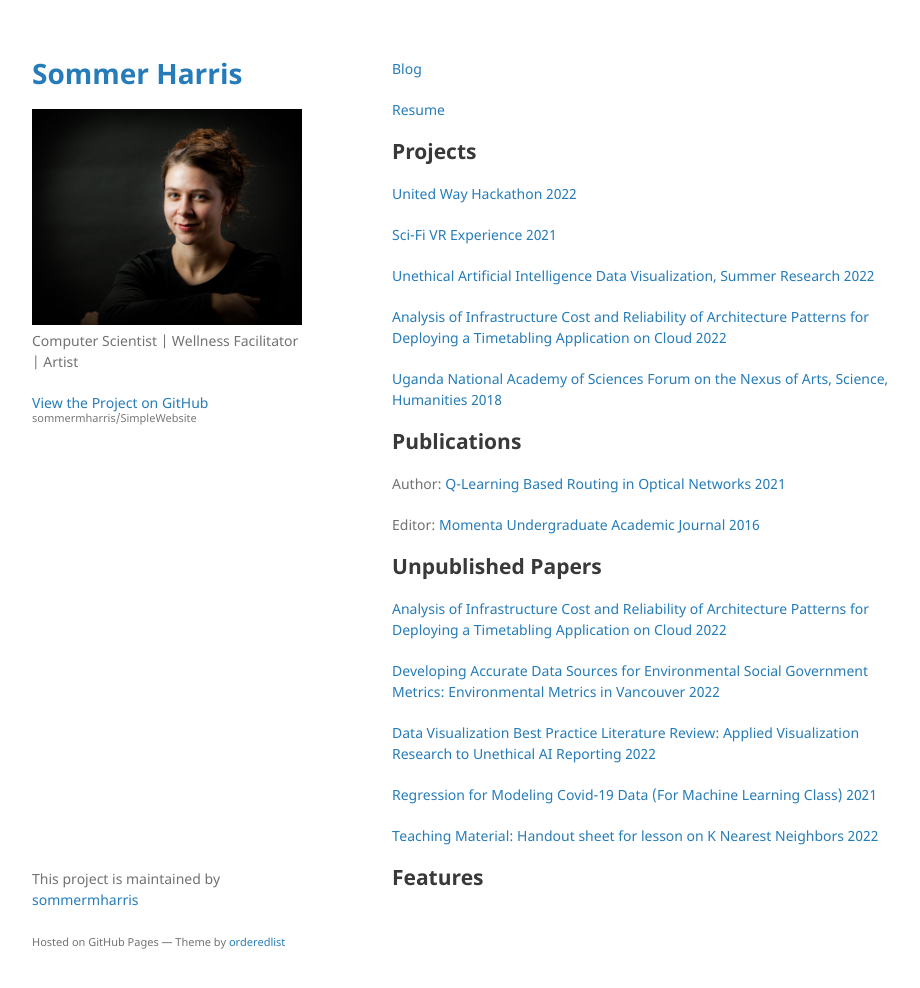
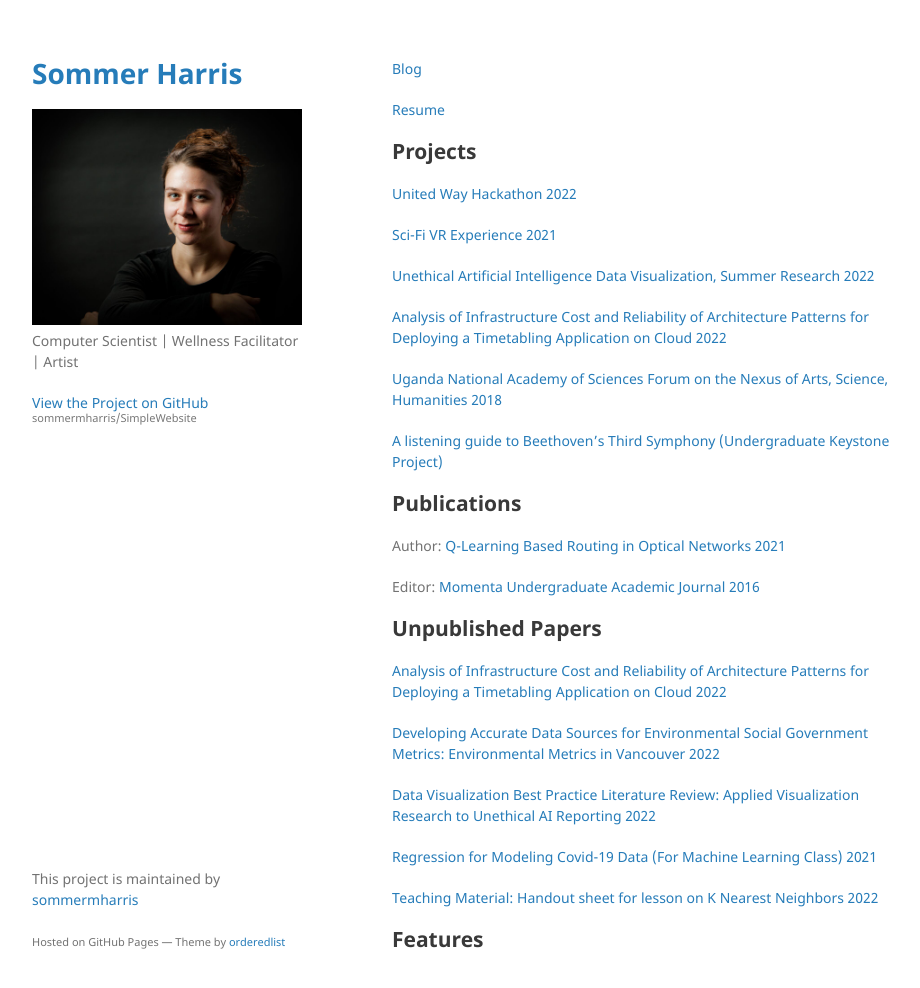
Before and after one commit to sommermharris/SimpleWebsite, a Jekyll site: the page built from index.md, in a window 1280 px wide and 1021 px high. Shown: the top 988 px of the window, without its empty margins (178-1098 px from the left). Built offline with Jekyll 4.4.1, drawn with Linux system fonts in a browser that asks for light colours.

Commit message:
Update index.md

```diff
--- a/index.md
+++ b/index.md
@@ -16,6 +16,8 @@ layout: default
 [Analysis of Infrastructure Cost and Reliability of Architecture Patterns for Deploying a Timetabling Application on Cloud 2022](./projects/capstone.html)
 
 [Uganda National Academy of Sciences Forum on the Nexus of Arts, Science, Humanities 2018](./projects/nash.html)
+
+[A listening guide to Beethoven's Third Symphony (Undergraduate Keystone Project)](./projects/keystone.html)
 
 ## Publications
 
```
